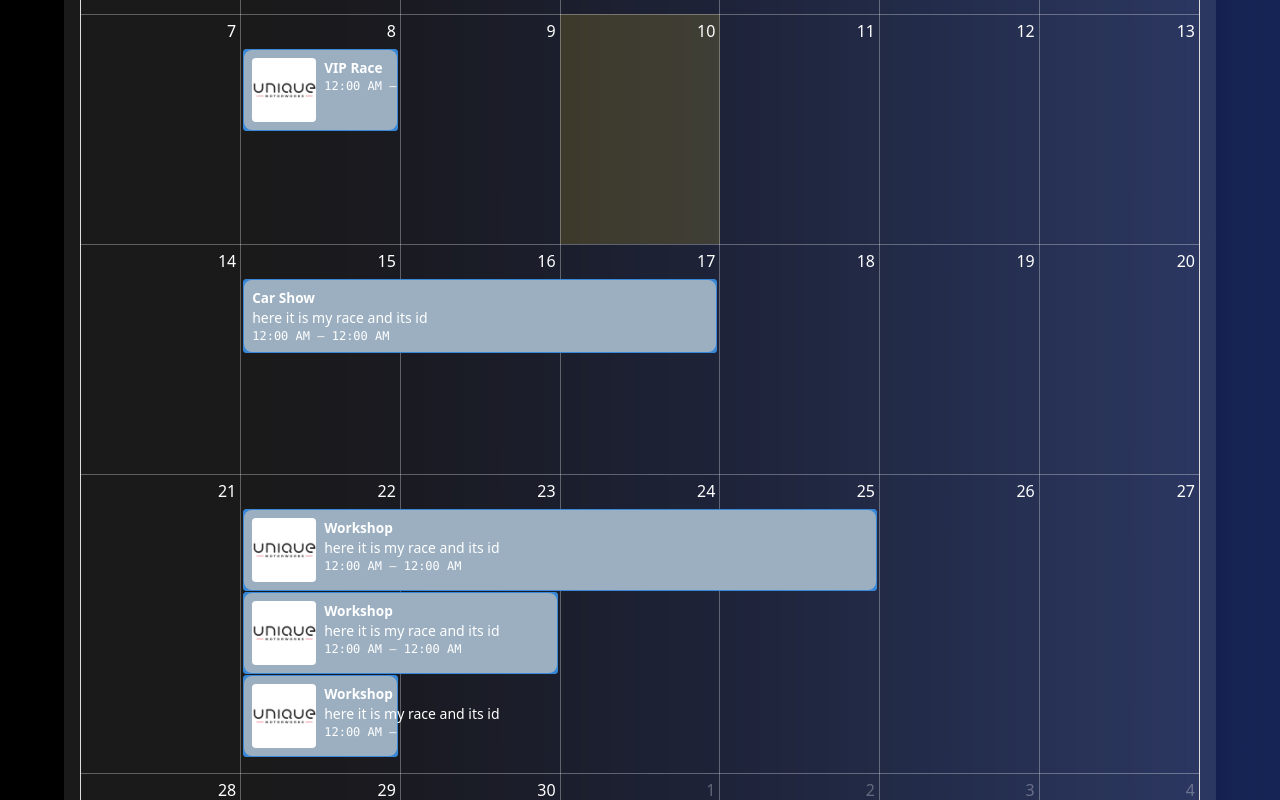
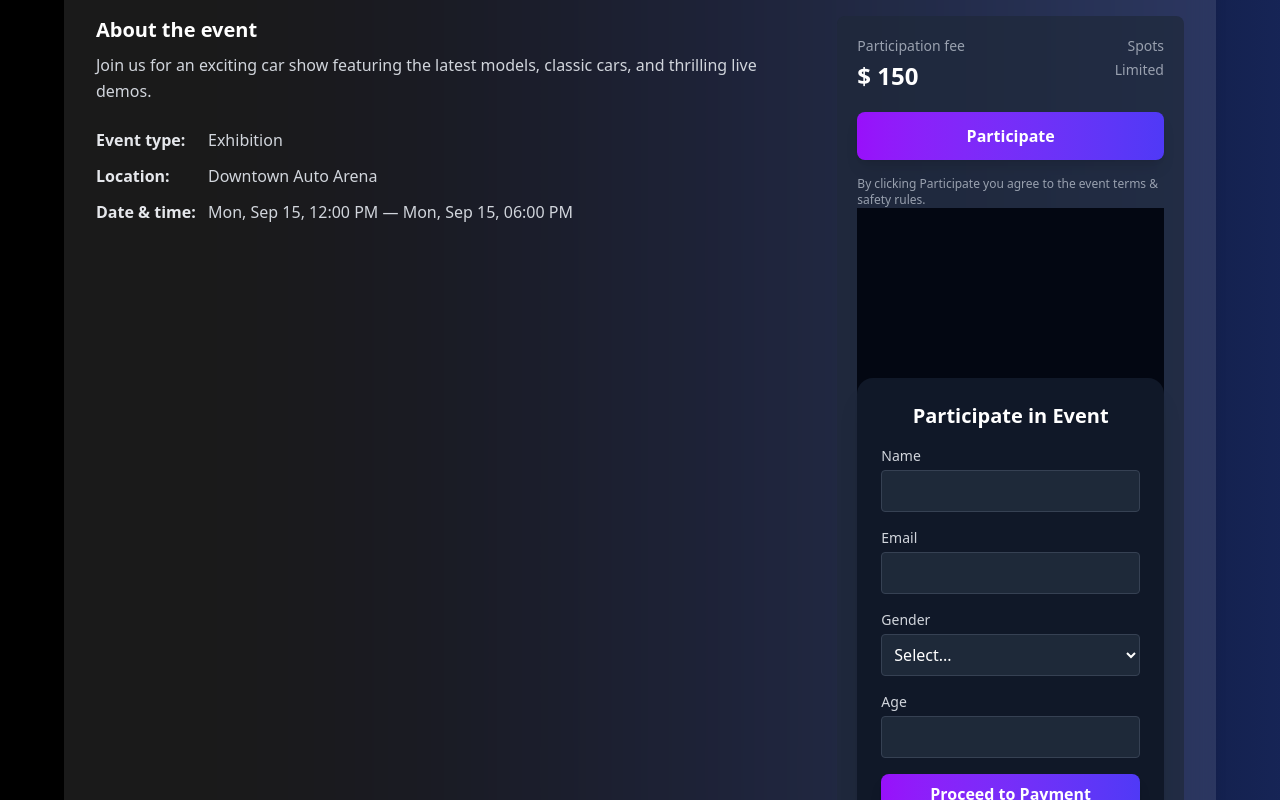
Before and after one commit to itzMK678/CarsReally, a React (Vite) app in the folder client/: page /event in a window 1280 px wide. Shown: the part 780-1580 px from the top of the page. Built offline with nearby package versions, Linux system fonts and the light colour scheme.

Commit message:
languAGES

```diff
--- a/client/package.json
+++ b/client/package.json
@@ -16,9 +16,11 @@
     "@fullcalendar/timegrid": "^6.1.19",
     "@tailwindcss/vite": "^4.1.13",
     "aos": "^2.3.4",
+    "i18next": "^25.5.2",
     "lucide-react": "^0.543.0",
     "react": "^19.1.1",
     "react-dom": "^19.1.1",
+    "react-i18next": "^15.7.3",
     "react-router-dom": "^7.8.2",
     "tailwindcss": "^4.1.13"
   },
--- a/client/src/App.jsx
+++ b/client/src/App.jsx
@@ -6,6 +6,7 @@ import Footer from "./components/Footer";
 import BookEvent from "./pages/BookEvent";
 import Homepage from "./pages/Homepage";
 import AOS from "aos";
+import "./i18n";
 import "aos/dist/aos.css";
 import Contact from "./pages/Contact";
 import Events from "./pages/Events";
--- a/client/src/components/Detail.jsx
+++ b/client/src/components/Detail.jsx
@@ -1,4 +1,5 @@
 import React from "react";
+import Participate from "./event/Participate";
 
 const EventPage = () => {
   // Example event data (replace with real props or state)
@@ -105,6 +106,7 @@ const EventPage = () => {
                   rules.
                 </p>
               </div>
+              <Participate/>
             </div>
 
             <div className="mt-6 text-xs text-gray-500">
--- a/client/src/components/HeroSection.jsx
+++ b/client/src/components/HeroSection.jsx
@@ -1,7 +1,9 @@
 // src/components/Hero.jsx
 import React from "react";
+import { useTranslation } from "react-i18next";
 import racingVideo from "../assets/Racing.mp4";
 const HeroSection = () => {
+    const { t, i18n } = useTranslation();
   return (
     <section className="relative h-screen w-full overflow-hidden">
       {/* Background Video */}
@@ -22,16 +24,16 @@ const HeroSection = () => {
       {/* Hero Content */}
       <div className="relative z-10 flex flex-col items-center justify-center h-full text-center text-white">
         <h1 className="text-5xl md:text-7xl font-extrabold drop-shadow-[0_0_12px_#00F9FF]">
-          Ignite the Streets
+          {t("Ignite_the_Streets")}
         </h1>
         <p className="mt-4 text-lg md:text-2xl drop-shadow-[0_0_10px_#00F9FF]">
-          Discover the best Automotive Events in Area
+          {t("Discover_the_best_Automotive_Events_in_Area")}
         </p>
         <a
           href="#create"
           className="mt-6 px-6 py-3 bg-[#00F9FF] border-white text-black font-semibold rounded-[8px]  transition drop-shadow-[0_0_12px_#00F9FF] hover:bg-white hover:text-[#00F9FF]"
         >
-         Learn What's new
+         {t("learn_what_new")}
         </a>
       </div>
     </section>
--- /dev/null
+++ b/client/src/components/event/Participate.jsx
@@ -0,0 +1,100 @@
+import React, { useState } from "react";
+
+const Participate = () => {
+  const [formData, setFormData] = useState({
+    name: "",
+    email: "",
+    gender: "",
+    age: "",
+  });
+
+  const handleChange = (e) => {
+    setFormData({ ...formData, [e.target.name]: e.target.value });
+  };
+
+  const handleSubmit = (e) => {
+    e.preventDefault();
+    alert(
+      `Thank you, ${formData.name}! Your participation has been recorded.`
+    );
+  };
+
+  return (
+    <div className="flex justify-center items-center min-h-screen bg-gray-950">
+      {/* Small Centered Card */}
+      <div className="bg-gray-900 rounded-2xl p-6 shadow-xl w-full max-w-sm">
+        <h2 className="text-xl font-bold text-white mb-4 text-center">
+          Participate in Event
+        </h2>
+
+        <form onSubmit={handleSubmit} className="space-y-4">
+          {/* Name */}
+          <div>
+            <label className="block text-gray-300 text-sm mb-1">Name</label>
+            <input
+              type="text"
+              name="name"
+              value={formData.name}
+              onChange={handleChange}
+              required
+              className="w-full p-2 rounded bg-gray-800 text-white border border-gray-700 focus:outline-none focus:ring-2 focus:ring-purple-500"
+            />
+          </div>
+
+          {/* Email */}
+          <div>
+            <label className="block text-gray-300 text-sm mb-1">Email</label>
+            <input
+              type="email"
+              name="email"
+              value={formData.email}
+              onChange={handleChange}
+              required
+              className="w-full p-2 rounded bg-gray-800 text-white border border-gray-700 focus:outline-none focus:ring-2 focus:ring-purple-500"
+            />
+          </div>
+
+          {/* Gender */}
+          <div>
+            <label className="block text-gray-300 text-sm mb-1">Gender</label>
+            <select
+              name="gender"
+              value={formData.gender}
+              onChange={handleChange}
+              required
+              className="w-full p-2 rounded bg-gray-800 text-white border border-gray-700 focus:outline-none focus:ring-2 focus:ring-purple-500"
+            >
+              <option value="">Select...</option>
+              <option value="Male">Male</option>
+              <option value="Female">Female</option>
+              <option value="Other">Other</option>
+            </select>
+          </div>
+
+          {/* Age */}
+          <div>
+            <label className="block text-gray-300 text-sm mb-1">Age</label>
+            <input
+              type="number"
+              name="age"
+              value={formData.age}
+              onChange={handleChange}
+              required
+              className="w-full p-2 rounded bg-gray-800 text-white border border-gray-700 focus:outline-none focus:ring-2 focus:ring-purple-500"
+            />
+          </div>
+
+          {/* Payment Button */}
+          <button
+            type="submit"
+            className="w-full py-2 bg-gradient-to-r from-purple-600 to-indigo-600 text-white rounded-lg font-semibold shadow-lg hover:scale-[1.02] focus:outline-none focus:ring-2 focus:ring-purple-400 transition-transform"
+          >
+            Proceed to Payment
+          </button>
+        </form>
+      </div>
+    </div>
+  );
+};
+
+export default Participate;
--- /dev/null
+++ b/client/src/i18n.js
@@ -0,0 +1,20 @@
+import i18n from "i18next";
+import { initReactI18next } from "react-i18next";
+import en from "./locales/en.json";
+import lt from "./locales/lt.json";
+
+i18n
+  .use(initReactI18next)
+  .init({
+    lng: "en", // default language
+    fallbackLng: "en",
+    resources: {
+      en: { translation: en },
+      lt: { translation: lt },
+    },
+    interpolation: {
+      escapeValue: false, // react already escapes by default
+    },
+  });
+
+export default i18n;
--- /dev/null
+++ b/client/src/locales/en.json
@@ -0,0 +1,61 @@
+{
+
+    "welcome": "Welcome",
+    "learn_more": "Learn More",
+    "submit": "Submit",
+    "cancel": "Cancel",
+    "back": "Back",
+    "loading": "Loading..."
+  , "Discover_the_best_Automotive_Events_in_Area":"Discover the best Automotive Events in Area",
+  "Ignite_the_Streets":"Ignite the Streets",
+  "learn_what_new": "Learn What new",
+    "logo": "CarsReally",
+    "home": "Home",
+    "events": "Events",
+    "service": "Service",
+    "contact": "Contact",
+    "book_event": "Book Your Event",
+
+    "privacy_policy": "Privacy Policy",
+    "cookies_policy": "Cookies Policy",
+    "faqs": "FAQs",
+    "rights": "All rights reserved"
+  ,
+
+    "headline": "Your Ultimate Car Event Platform",
+    "partners": "Our Partners"
+  ,
+
+    "upcoming": "Upcoming Events",
+    "about": "About the event",
+    "type": "Event type",
+    "location": "Location",
+    "date_time": "Date & time",
+    "participation_fee": "Participation fee",
+    "spots": "Spots",
+    "limited": "Limited",
+    "participate": "Participate",
+    "agree_terms": "By clicking Participate you agree to the event terms & safety rules.",
+
+
+
+    "title": "Participate in {{event}}",
+    "name": "Name",
+    "email": "Email",
+    "gender": "Gender",
+
+      "male": "Male",
+      "female": "Female",
+      "other": "Other"
+    ,
+    "age": "Age",
+    "proceed_payment": "Proceed to Payment",
+    "thank_you": "Thank you, {{name}}! Your participation for {{event}} is recorded."
+
+  ,
+    "address": "Address",
+    "phone": "Phone",
+
+    "send_message": "Send Message"
+
+}
--- /dev/null
+++ b/client/src/locales/lt.json
@@ -0,0 +1,55 @@
+{
+
+    "welcome": "Sveiki atvykę",
+    "learn_more": "Sužinoti daugiau",
+    "submit": "Pateikti",
+    "cancel": "Atšaukti",
+    "back": "Atgal",
+    "loading": "Kraunama...",
+  "Ignite_the_Streets":"Uždekite Gatves",
+  "Discover_the_best_Automotive_Events_in_Area":"Atraskite geriausius automobilių renginius savo regione",
+   "learn_what_new": "Sužinokite, kas naujo",
+    "logo": "CarsReally",
+    "home": "Pagrindinis",
+    "events": "Renginiai",
+    "service": "Paslaugos",
+    "contact": "Kontaktai",
+    "book_event": "Užsisakykite renginį",
+    "privacy_policy": "Privatumo politika",
+    "cookies_policy": "Slapukų politika",
+    "faqs": "DUK",
+    "rights": "Visos teisės saugomos",
+
+    "headline": "Jūsų automobilių renginių platforma",
+    "partners": "Mūsų partneriai",
+    "upcoming": "Artėjantys renginiai",
+    "about": "Apie renginį",
+    "type": "Renginio tipas",
+    "location": "Vieta",
+    "date_time": "Data ir laikas",
+    "participation_fee": "Dalyvavimo mokestis",
+    "spots": "Vietos",
+    "limited": "Ribotas",
+    "participate": "Dalyvauti",
+    "agree_terms": "Paspaudę Dalyvauti sutinkate su renginio taisyklėmis ir saugumo reikalavimais.",
+
+    "title": "Dalyvauti {{event}}",
+    "name": "Vardas",
+    "email": "El. paštas",
+    "gender": "Lytis",
+
+      "male": "Vyras",
+      "female": "Moteris",
+      "other": "Kita",
+
+    "age": "Amžius",
+    "proceed_payment": "Tęsti apmokėjimą",
+    "thank_you": "Ačiū, {{name}}! Jūsų dalyvavimas renginyje {{event}} užregistruotas."
+
+
+   , "address": "Adresas",
+    "phone": "Telefonas",
+
+    "send_message": "Siųsti žinutę"
+
+}
--- a/client/src/pages/Events.jsx
+++ b/client/src/pages/Events.jsx
@@ -2,6 +2,7 @@ import React, { useState } from "react";
 import ClientCalendar from "../components/event/ClientCalendar";
 import EventsImage from "../assets/Calender.jpeg";
 import AllEvents from "../components/event/AllEvents";
+import Detail from "../components/Detail"
 
 const Events = () => {
   const [activeTab, setActiveTab] = useState("ClientCalendar"); // default tab
@@ -60,7 +61,7 @@ const Events = () => {
             </button>
           </div>
         </div>
-
+<Detail/>
         {/* Render Tab Content */}
         <div className="p-6">{content}</div>
       </div>
```
Also changed, not shown: client/src/components/Navbar.jsx (+30 -15 lines), 1 other file (tests, documents, lock files or other folders).
